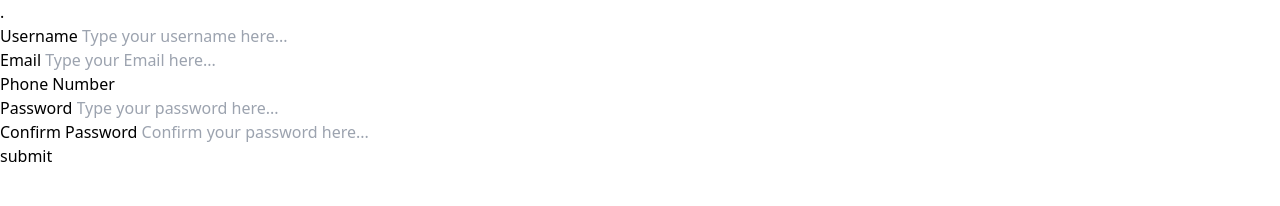
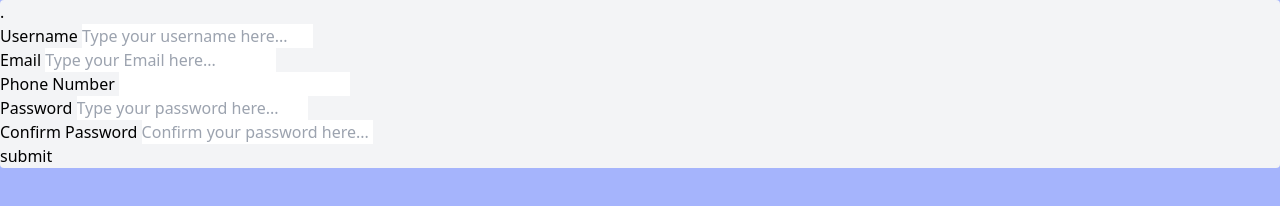
Before and after one commit to lekandev/Js-form-Validator, a plain HTML site: page index.html in a window 1280 px wide. Drawn offline with nearby package versions, Linux system fonts and the light colour scheme.

Commit message:
🏹 Test Tailwind CSS Styling

```diff
--- a/index.html
+++ b/index.html
@@ -7,8 +7,8 @@
     <link href="https://unpkg.com/tailwindcss@^2/dist/tailwind.min.css" rel="stylesheet">
     <title>Form Validation</title>
 </head>
-<body>
-    <div class="container">
+<body class="bg-indigo-300 flex container justify-center items-center">
+    <div class="container rounded bg-gray-100 flex flex-col">
         <form action="" id="form">.
             <div class="username">
               <label for="username">Username</label>
```
